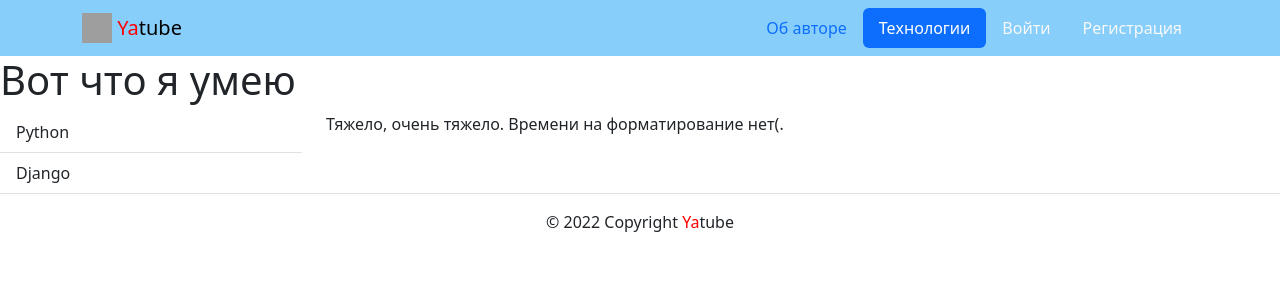
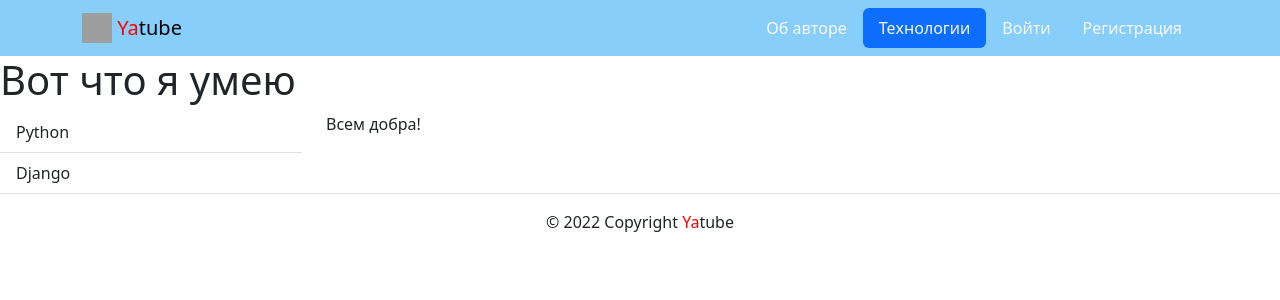
Before and after one commit to Nikita-Kechaev/django_blog, a Django app: page /about/tech/ in a window 1280 px wide. Shown: the top 300 px of the page. Run offline with Django 3.2, Linux system fonts and the light colour scheme; some libraries are stand-ins or nearby versions; grey boxes are pictures that could not be loaded.

Commit message:
change templates

```diff
--- a/yatube/templates/about/author.html
+++ b/yatube/templates/about/author.html
@@ -4,11 +4,7 @@
   {% load staticfiles %}
   <h1 style="margin-left: 40px">Привет, я автор этого замечательного проекта!</h1>
   <p style="margin-left: 40px">
-    Уважаемый ревьюер, я пока не очень силён в бэккенде, и мне очень сложно отвлекаться.<br>
-    Я очень стараюсь, но как Вы могли заметить, мой код пока что не очень(.<br>
-    Очень сложно уложить все аспекты Django в своей голове, но потихоньку всё становится ясно.<br>
-    В представлениях приложения posts я применил различные подходы в написании кода. Надеюсь Вы укажите мои ошибки.<br>
-    Спасибо Вам большое за курс и Вашу работу, так моя голова уже давно не потела, и я этому очень рад!<br>
+    Желаю всем добра!.
   </p>
   <img src="{% static 'img/unnamed.jpg' %}" style="margin-left: 40px">
 {% endblock %}
--- a/yatube/templates/about/tech.html
+++ b/yatube/templates/about/tech.html
@@ -14,7 +14,7 @@
       </ul>
     </aside>
     <article class="col-12 col-md-9">
-      <p>Тяжело, очень тяжело. Времени на форматирование нет(.</p>
+      <p>Всем добра!</p>
     </article>
   </div>
 {% endblock %}
--- a/yatube/templates/base.html
+++ b/yatube/templates/base.html
@@ -11,6 +11,8 @@
     <meta name="msapplication-TileColor" content="#000">
     <meta name="theme-color" content="#ffffff">
     <link rel="stylesheet" href="{% static 'css/bootstrap.min.css' %}">
+    <script src="https://cdn.jsdelivr.net/npm/@popperjs/core@2.10.2/dist/umd/popper.min.js" integrity="sha384-7+zCNj/IqJ95wo16oMtfsKbZ9ccEh31eOz1HGyDuCQ6wgnyJNSYdrPa03rtR1zdB" crossorigin="anonymous"></script>
+    <script src="https://cdn.jsdelivr.net/npm/bootstrap@5.1.3/dist/js/bootstrap.min.js" integrity="sha384-QJHtvGhmr9XOIpI6YVutG+2QOK9T+ZnN4kzFN1RtK3zEFEIsxhlmWl5/YESvpZ13" crossorigin="anonymous"></script>
     <title>
       {% block title %}
         титул не прописали :(
--- a/yatube/templates/includes/header.html
+++ b/yatube/templates/includes/header.html
@@ -1,61 +1,66 @@
 {% load static %}
 <header>
-  <nav class="navbar navbar-light" style="background-color: lightskyblue">
-    <div class="container">
-    {% with request.resolver_match.view_name as view_name %}
+  <nav class="navbar navbar-expand-lg navbar-light " style="background-color: lightskyblue">
+    <div class='container'>
       <a class="navbar-brand" href="{% url 'posts:index' %}">
         <img src="{% static 'img/logo.png' %}" width="30" height="30" class="d-inline-block align-top" alt="">
         <span style="color:red">Ya</span>tube
       </a>
-      <ul class="nav nav-pills">
-        <li class="nav-item">
-          <a class="nav-link {% if view_name  == 'about:author' %}active{% endif %}"
+      <button class="navbar-toggler " type="button" data-bs-toggle="collapse" data-bs-target="#navbarScroll" aria-controls="navbarScroll" aria-expanded="false" aria-label="Toggle navigation">
+        <span class="navbar-toggler-icon">
+        </span>
+      </button>
+      <div class="collapse navbar-collapse justify-content-sm-end" id="navbarScroll">
+        <ul class="nav nav-pills flex-column flex-sm-row ">
+          {% with request.resolver_match.view_name as view_name %}
+          <li class='nav-item d-flex justify-content-end'>
+            <a class="nav-link link-light {% if view_name  == 'about:author' %}active{% endif %}"
               href="{% url 'about:author' %}"
             >
               Об авторе
             </a>
           </li>
-        <li class="nav-item">
-          <a class="nav-link {% if view_name  == 'about:tech' %}active{% endif %}"
+          <li class="nav-item d-flex justify-content-end">
+            <a class="nav-link link-light {% if view_name  == 'about:tech' %}active{% endif %}"
               href="{% url 'about:tech' %}"
             >
               Технологии
             </a>
           </li>
           {% if user.is_authenticated %}
-        <li class="nav-item">
-          <a class="nav-link {% if view_name == 'posts:post_create' %}active{% endif %}"
+            <li class='nav-item d-flex justify-content-end'>
+              <a class="nav-link link-light {% if view_name == 'posts:post_create' %}active{% endif %}"
                 href="{% url 'posts:post_create' %}"
               >
                 Новая запись
               </a>
             </li>
-        <li class="nav-item">
+            <li class="nav-item d-flex justify-content-end">
               <a class="nav-link link-light {% if view_name == 'users:password_change' %}active{% endif %}"
                 href="{% url 'users:password_change' %}"
               >
                 Изменить пароль
               </a>
             </li>
-        <li class="nav-item">
+            <li class='nav-item d-flex justify-content-end'>
               <a class="nav-link link-light {% if view_name == 'users:logout' %}active{% endif %}"
                 href="{% url 'users:logout' %}"
               >
                 Выйти
               </a>
             </li>
-        <li>
-          Пользователь: {{ user.username }}
+            <li class='nav-item d-flex justify-content-end'>
+              <a class="nav-link link-light" style='color: black;'>Пользователь: {{ user.username }}</a>
             <li>
             {% else %}
-        <li class="nav-item">
+            <li class='nav-item d-flex justify-content-end'>
               <a class="nav-link link-light {% if view_name == 'users:login' %}active{% endif %}"
                 href="{% url 'users:login' %}"
               >
                 Войти
               </a>
             </li>
-        <li class="nav-item">
+            <li class='nav-item d-flex justify-content-end'>
               <a class="nav-link link-light {% if view_name == 'users:signup' %}active{% endif %}"
               href="{% url 'users:signup' %}"
               >
@@ -63,8 +68,9 @@
               </a>
             </li>
           {% endif %}
+        {% endwith %}
         </ul>
-    {% endwith %}
+      </div>
     </div>
   </nav>
 </header>
--- a/yatube/templates/includes/paginator.html
+++ b/yatube/templates/includes/paginator.html
@@ -1,6 +1,6 @@
 {% if page_obj.has_other_pages %}
 <nav aria-label="Page navigation" class="my-5">
-  <ul class="pagination">
+  <ul class="pagination overflow-auto">
     {% if page_obj.has_previous %}
       <li class="page-item"><a class="page-link" href="?page=1">Первая</a></li>
       <li class="page-item">
--- a/yatube/templates/posts/index.html
+++ b/yatube/templates/posts/index.html
@@ -9,7 +9,7 @@
       {{ title }}
     </h1>
     {% load cache %}
-    {% cache 20 index_page %}
+    {% cache 0 index_page %}
     {% for post in page_obj %}
       {% include 'includes/article.html' %}
       {% if post.group %}
```
Also changed, not shown: yatube/posts/migrations/0011_auto_20220317_1328.py (added). Lines whose indentation alone changed are shown as unchanged.
